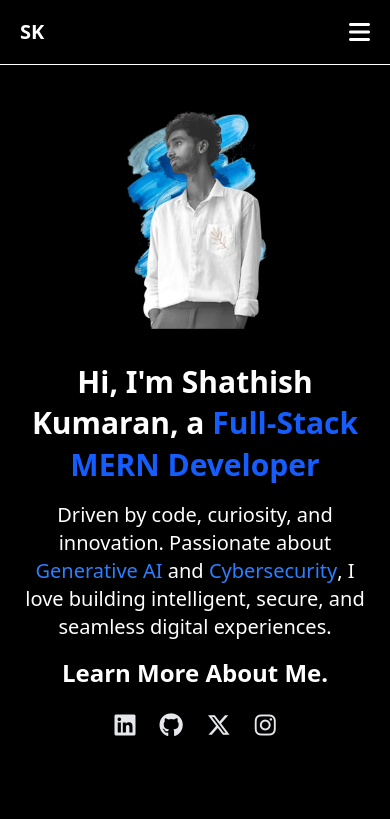
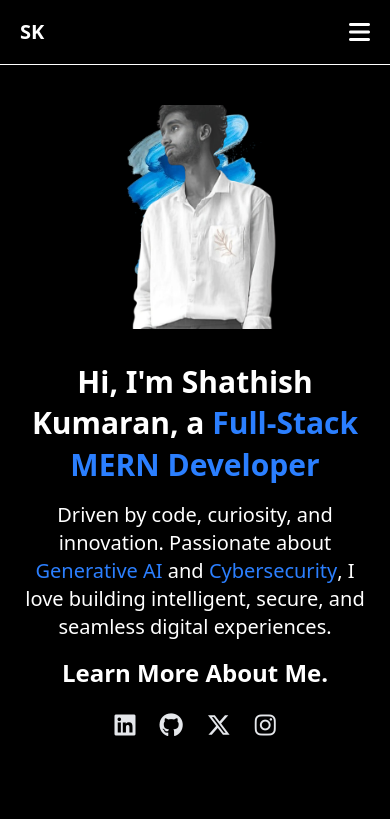
Before and after one commit to Shathish2004/Shathish-Portfolio, a React (Vite) app: page / in a window 390 px wide. Shown: the top 819 px of the page. Built offline with nearby package versions, Linux system fonts and the light colour scheme.

Commit message:
Modified color in dark mode

```diff
--- a/src/components/About.jsx
+++ b/src/components/About.jsx
@@ -15,9 +15,9 @@ const About = () => {
       <div className="flex items-center justify-center">
         <div className="text-center md:text-left">
           <h1 className="text-3xl sm:text-4xl font-bold leading-snug">
-            Hey there, I&apos;m <span className="text-blue-600">Shathish Kumaran</span>,
+            Hey there, I&apos;m <span className="text-blue-600 dark:text-blue-500">Shathish Kumaran</span>,
             <br /> a passionate
-            <span className="text-blue-600"> Full-Stack MERN Developer</span>
+            <span className="text-blue-600 dark:text-blue-500"> Full-Stack MERN Developer</span>
           </h1>
 
           <p className="mt-4 text-xl text-gray-700 dark:text-white">
@@ -31,7 +31,7 @@ const About = () => {
           <p className="mt-4 text-lg text-gray-600 dark:text-gray-300">
             Always exploring, always learning. Let&apos;s create something amazing together!
           </p>
-          <p className="mt-5 text-lg sm:text-xl  font-bold text-gray-600 dark:text-gray-300 hover:text-blue-600"><a href="mailto:satheesh12072004@gmail.com" >
+          <p className="mt-5 text-lg sm:text-xl  font-bold text-gray-600 dark:text-gray-300 hover:text-blue-500"><a href="mailto:satheesh12072004@gmail.com" >
             satheesh12072004@gmail.com
           </a></p>
         </div>
@@ -65,7 +65,7 @@ const About = () => {
 
         {/* College Section */}
         <div className="mt-6 ">
-          <h1 className="text-2xl font-bold text-blue-600">College</h1>
+          <h1 className="text-2xl font-bold text-blue-600 dark:text-blue-500">College</h1>
           <p className="text-gray-700 dark:text-gray-300 text-lg">
             Bachelor of Engineering in Computer Science and Engineering (2022-2026)
           </p>
@@ -80,7 +80,7 @@ const About = () => {
 
         {/* Schooling Section */}
         <div className="mt-6">
-          <h1 className="text-2xl font-bold text-blue-600">Schooling</h1>
+          <h1 className="text-2xl font-bold text-blue-600 dark:text-blue-500">Schooling</h1>
           <p className="text-gray-700 dark:text-gray-400 text-lg md:pl-6">
             I have completed my schooling at <span className="font-semibold">St Paul&apos;s Higher Secondary School</span>, Salem, Tamil Nadu, India.
           </p>
@@ -90,7 +90,7 @@ const About = () => {
 
         {/* Professional Summary */}
         <div className="mt-6 ">
-          <h1 className="text-2xl font-bold text-blue-600">Professional Summary</h1>
+          <h1 className="text-2xl font-bold text-blue-600 dark:text-blue-500">Professional Summary</h1>
           <ul className="list-disc text-lg ml-6 mt-2 text-gray-700 dark:text-gray-400 md:p-6">
             <li>MERN Stack Developer with hands-on project experience.</li>
             <li>
@@ -104,7 +104,7 @@ const About = () => {
 
         {/* Future Goals */}
         <div className="mt-6 ">
-          <h1 className="text-2xl font-bold text-blue-600">Future Goals</h1>
+          <h1 className="text-2xl font-bold text-blue-600 dark:text-blue-500">Future Goals</h1>
           <p className="text-gray-700 dark:text-gray-400 text-lg mt-2 md:p-6">
             My future goal is to <span className="font-semibold">dive deep into Cybersecurity and Generative AI</span>, exploring advanced security mechanisms and AI-driven innovations.
           </p>
@@ -141,10 +141,10 @@ const About = () => {
       <div className="mt-15 text-center md:text-left">
         <h1 className="mb-5 text-3xl  font-bold">Certifications</h1>
         <p className="mb-10 text-lg text-gray-600 dark:text-gray-300 md:p-6">
-          I have successfully completed the <span className="text-blue-600 font-medium">FullStack Open course (7 ECTS)</span> from the
-          <span className="font-semibold text-blue-600"> University of Helsinki</span>, gaining in-depth knowledge of modern web development with the
+          I have successfully completed the <span className="text-blue-600 dark:text-blue-500 font-medium">FullStack Open course (7 ECTS)</span> from the
+          <span className="font-semibold text-blue-600 dark:text-blue-500"> University of Helsinki</span>, gaining in-depth knowledge of modern web development with the
           MERN stack. Additionally, I have completed
-          <span className="text-blue-600 font-medium"> FreeCodeCamp&apos;s
+          <span className="text-blue-600 dark:text-blue-500 font-medium"> FreeCodeCamp&apos;s
             Responsive Web Design,
             JavaScript Data Structures and Algorithms, and
             Front-End Libraries</span> certifications. These have further strengthened my expertise in both
@@ -163,19 +163,19 @@ const About = () => {
         <div className="mt-4 grid grid-cols-1 md:grid-cols-3 gap-4">
           {/* Hobby Card - Music */}
           <div className="p-4 ">
-            <h2 className="text-xl font-bold text-blue-600"> Listening to Music</h2>
+            <h2 className="text-xl font-bold text-blue-600 dark:text-blue-500"> Listening to Music</h2>
             <p className="text-gray-700 dark:text-gray-400 mt-1">I enjoy exploring different genres and discovering new artists.</p>
           </div>
 
           {/* Hobby Card - Movies */}
           <div className="p-4 ">
-            <h2 className="text-xl font-bold text-blue-600"> Watching Movies</h2>
+            <h2 className="text-xl font-bold text-blue-600 dark:text-blue-500"> Watching Movies</h2>
             <p className="text-gray-700 dark:text-gray-400 mt-1">I love watching sci-fi, thrillers, and classic movies.</p>
           </div>
 
           {/* Hobby Card - Cooking */}
           <div className="p-4 ">
-            <h2 className="text-xl font-bold text-blue-600"> Cooking</h2>
+            <h2 className="text-xl font-bold text-blue-600 dark:text-blue-500"> Cooking</h2>
             <p className="text-gray-700 dark:text-gray-400 mt-1">Experimenting with new recipes and flavors is something I truly enjoy.</p>
           </div>
         </div>
--- a/src/components/AboutHome.jsx
+++ b/src/components/AboutHome.jsx
@@ -1,13 +1,27 @@
-import { useLayoutEffect } from "react";
+import { useLayoutEffect, useEffect, useState } from "react";
 import { useNavigate } from "react-router-dom";
 import myImage from "../assets/PersonalImg/myImage.png";
 import bgImage from "../assets/PersonalImg/bgImage.png";
 
 const AboutHome = () => {
   const navigate = useNavigate();
+  const [imageLoaded, setImageLoaded] = useState(false);
+  const [bgLoaded, setBgLoaded] = useState(false);
 
+  // Scroll to top on load
   useLayoutEffect(() => {
     window.scrollTo({ top: 0, behavior: "smooth" });
+  }, []);
+
+  // Preload images
+  useEffect(() => {
+    const img = new Image();
+    img.src = myImage;
+    img.onload = () => setImageLoaded(true);
+
+    const bg = new Image();
+    bg.src = bgImage;
+    bg.onload = () => setBgLoaded(true);
   }, []);
 
   return (
@@ -17,9 +31,8 @@ const AboutHome = () => {
         <div className="md:w-[55%] text-center md:text-left">
           <h1 className="text-3xl sm:text-5xl font-bold leading-snug">
             Hi, I&apos;m Shathish Kumaran, a
-            <span className="text-blue-600"> Full-Stack MERN Developer</span>
+            <span className="text-blue-600 dark:text-blue-500"> Full-Stack MERN Developer</span>
           </h1>
-
           <p className="mt-4 text-xl text-gray-700 dark:text-white">
             Driven by code, curiosity, and innovation. Passionate about
             <span className="text-blue-500 font-medium"> Generative AI </span>
@@ -28,7 +41,7 @@ const AboutHome = () => {
           </p>
           <p
             onClick={() => navigate("/about")}
-            className="mt-4 text-2xl sm:text-3xl hover:text-blue-600 hover:underline font-semibold cursor-pointer"
+            className="mt-4 text-2xl sm:text-3xl hover:text-blue-500  hover:underline font-semibold cursor-pointer"
           >
             Learn More About Me.
           </p>
@@ -37,10 +50,18 @@ const AboutHome = () => {
         {/* Image Section */}
         <div className="md:w-[45%] flex justify-center">
           <div
-            className="relative w-56 h-56 md:w-[80%] md:h-full flex items-center justify-center bg-contain bg-center bg-no-repeat"
+            className={`relative w-56 h-56 md:w-[80%] md:h-full flex items-center justify-center bg-contain bg-center bg-no-repeat transition-opacity duration-500 ${bgLoaded ? "opacity-100" : "opacity-0"
+              }`}
             style={{ backgroundImage: `url(${bgImage})` }}
           >
-            <img src={myImage} alt="Shathish Kumaran" className="w-full h-full object-contain" />
+            {imageLoaded && (
+              <img
+                src={myImage}
+                alt="Shathish Kumaran"
+                className="w-full h-full object-cover transition-opacity duration-500"
+                loading="eager"
+              />
+            )}
           </div>
         </div>
       </div>
```
